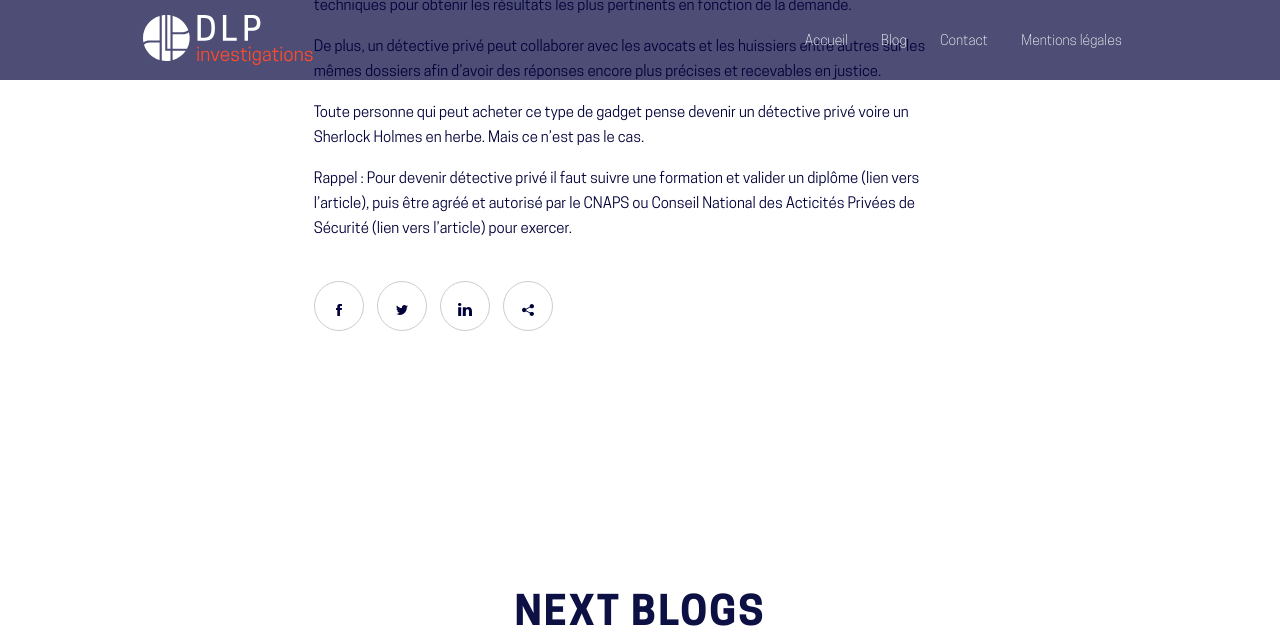
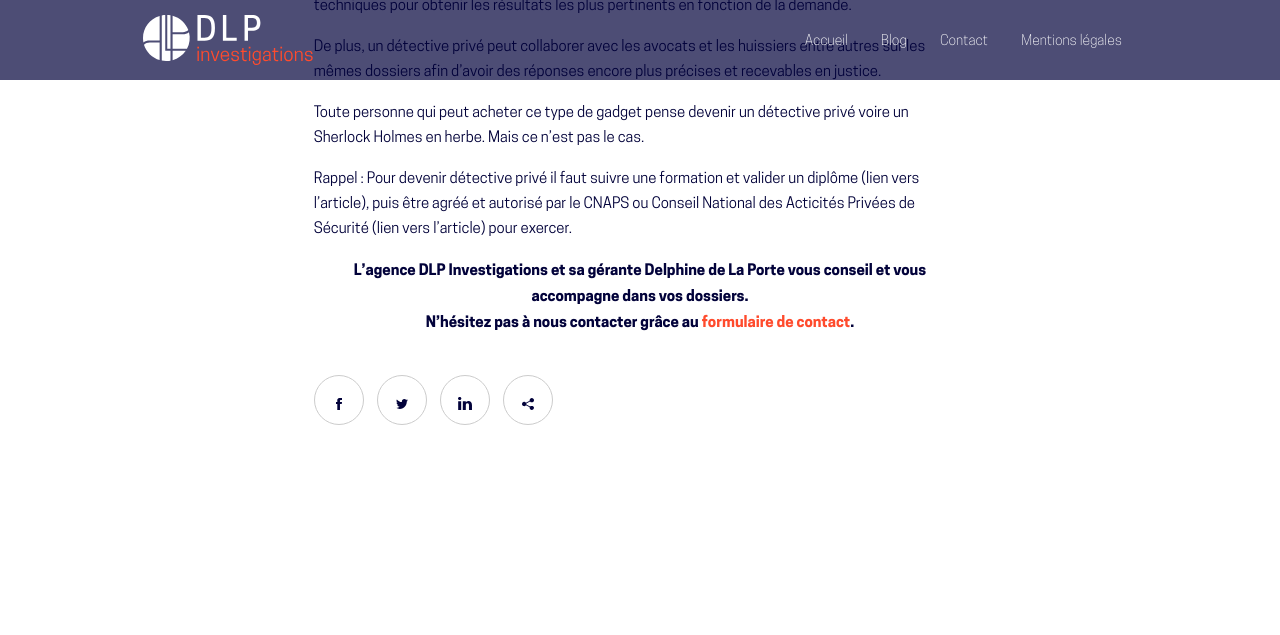
Before and after one commit to lobo-studio/dpl_investigation, a Jekyll site: the page built from _posts/2019-01-08-les-gadgets-despion.md, in a window 1280 px wide and 900 px high, scrolled down 1589 px, cut to the strip 0-635 px from the top of the window. Built offline with Jekyll 4.4.1, drawn with Linux system fonts in a browser that asks for light colours; nearby versions of some CDN libraries; some of the changed lines change nothing that is shown.

Commit message:
Updated '_posts/2019-01-08-les-gadgets-despion.md' via CloudCannon

```diff
--- a/_posts/2019-01-08-les-gadgets-despion.md
+++ b/_posts/2019-01-08-les-gadgets-despion.md
@@ -5,46 +5,49 @@
 permalink: '/blog/:title'
 ---
 
-Qui n’a pas vu dans les films et séries ou lu dans les romans, les gadgets qu’utilisent certains détectives dont l’un des plus connus est bien sûr, l’Inspecteur Gadgets.
+Qui n’a pas vu dans les films et s&eacute;ries ou lu dans les romans, les gadgets qu’utilisent certains d&eacute;tectives dont l’un des plus connus est bien s&ucirc;r, l’Inspecteur Gadgets.
 
-**Régulièrement, les personnes me demandent si l’agence DLP Investigations en utilisent durant ses enquêtes et filatures. La réponse est non.**
+**R&eacute;guli&egrave;rement, les personnes me demandent si l’agence DLP Investigations en utilisent durant ses enqu&ecirc;tes et filatures. La r&eacute;ponse est non.**
 
-Certains gadgets sont illégaux et d’autres diminuent fortement la pertinence de notre intervention.
+Certains gadgets sont ill&eacute;gaux et d’autres diminuent fortement la pertinence de notre intervention.
 
-### Les gadgets à la place du détective privé
+### Les gadgets &agrave; la place du d&eacute;tective priv&eacute;
 
-Aujourd’hui, grâce à des sites internet, toute personne peut acheter des gadgets à des prix abordables.
+Aujourd’hui, gr&acirc;ce &agrave; des sites internet, toute personne peut acheter des gadgets &agrave; des prix abordables.
 
 Nous pouvons citer plusieurs exemples :
 
-* Les caméras espionnes dans les montres, les clés de voitures, les stylos, les lunettes, etc.
-* Les micros espions dans les miroirs, les clés, les bips, etc.
+* Les cam&eacute;ras espionnes dans les montres, les cl&eacute;s de voitures, les stylos, les lunettes, etc.
+* Les micros espions dans les miroirs, les cl&eacute;s, les bips, etc.
 * …
 
 ![](/assets/img/Micro espion.jpg)
 
-Il existe même des gadgets pour détecter les possibles micros et caméras installés dans le lieu où vous êtes.
+Il existe m&ecirc;me des gadgets pour d&eacute;tecter les possibles micros et cam&eacute;ras install&eacute;s dans le lieu o&ugrave; vous &ecirc;tes.
 
-Les trouver est extrêmement simple, les acheter ne coûte rien, la réception est rapide et les utiliser est enfantin. Alors pourquoi s’en priver ?
+Les trouver est extr&ecirc;mement simple, les acheter ne co&ucirc;te rien, la r&eacute;ception est rapide et les utiliser est enfantin. Alors pourquoi s’en priver ?
 
-Cependant, il y a des réglementations françaises et européennes qu’il faut prendre en compte et respecter. D’où le bien-fondé de faire appel à un détective privé, un avocat ou à un huissier pour avoir des conseils avisés.
+Cependant, il y a des r&eacute;glementations fran&ccedil;aises et europ&eacute;ennes qu’il faut prendre en compte et respecter. D’o&ugrave; le bien-fond&eacute; de faire appel &agrave; un d&eacute;tective priv&eacute;, un avocat ou &agrave; un huissier pour avoir des conseils avis&eacute;s.
 
-L’exemple le plus illustratif est la balise pour géolocaliser une voiture.
+L’exemple le plus illustratif est la balise pour g&eacute;olocaliser une voiture.
 
-Dans certains dossiers comme les relations extra-conjugales, le client nous demande si nous pouvons géolocaliser son ou sa conjointe afin de connaître ses déplacements. Mais c’est interdit !
+Dans certains dossiers comme les relations extra-conjugales, le client nous demande si nous pouvons g&eacute;olocaliser son ou sa conjointe afin de conna&icirc;tre ses d&eacute;placements. Mais c’est interdit \!
 
-D’autres clients viennent nous voir et nous disent qu’ils ont déjà acheté une balise sur internet et l’ont déjà posé sur la voiture de leur conjoint(e). Il est de notre conseil de leur dire d’arrêter car cela risque de se retourner contre eux.
+D’autres clients viennent nous voir et nous disent qu’ils ont d&eacute;j&agrave; achet&eacute; une balise sur internet et l’ont d&eacute;j&agrave; pos&eacute; sur la voiture de leur conjoint(e). Il est de notre conseil de leur dire d’arr&ecirc;ter car cela risque de se retourner contre eux.
 
-### L’intérêt d’un détective privé
+### L’int&eacute;r&ecirc;t d’un d&eacute;tective priv&eacute;
 
-Outre le fait que certains gadgets n’ont pas une très grande performance, ni une grande autonomie et que leur utilisation relève plus du loisir, il n’est pas nécessaire d’en avoir pour obtenir des réponses.
+Outre le fait que certains gadgets n’ont pas une tr&egrave;s grande performance, ni une grande autonomie et que leur utilisation rel&egrave;ve plus du loisir, il n’est pas n&eacute;cessaire d’en avoir pour obtenir des r&eacute;ponses.
 
-Les détectives privés sont formés théoriquement et sur le terrain pour répondre aux questions d’un dossier afin de trouver la pièce manquante. Ils n’ont donc par besoin de gadgets pour accomplir leur mission. Cela peut même alterner leur travail.
+Les d&eacute;tectives priv&eacute;s sont form&eacute;s th&eacute;oriquement et sur le terrain pour r&eacute;pondre aux questions d’un dossier afin de trouver la pi&egrave;ce manquante. Ils n’ont donc par besoin de gadgets pour accomplir leur mission. Cela peut m&ecirc;me alterner leur travail.
 
-Un fileur procède à des filatures (lien vers l’article) afin d’observer les faits et gestes d’une personne et de retranscrire objectivement cela dans un rapport de mission très précis. Il a des stratégies, des techniques pour obtenir les résultats les plus pertinents en fonction de la demande.
+Un fileur proc&egrave;de &agrave; des filatures (lien vers l’article) afin d’observer les faits et gestes d’une personne et de retranscrire objectivement cela dans un rapport de mission tr&egrave;s pr&eacute;cis. Il a des strat&eacute;gies, des techniques pour obtenir les r&eacute;sultats les plus pertinents en fonction de la demande.
 
-De plus, un détective privé peut collaborer avec les avocats et les huissiers entre autres sur les mêmes dossiers afin d’avoir des réponses encore plus précises et recevables en justice.
+De plus, un d&eacute;tective priv&eacute; peut collaborer avec les avocats et les huissiers entre autres sur les m&ecirc;mes dossiers afin d’avoir des r&eacute;ponses encore plus pr&eacute;cises et recevables en justice.
 
-Toute personne qui peut acheter ce type de gadget pense devenir un détective privé voire un Sherlock Holmes en herbe. Mais ce n’est pas le cas.
+Toute personne qui peut acheter ce type de gadget pense devenir un d&eacute;tective priv&eacute; voire un Sherlock Holmes en herbe. Mais ce n’est pas le cas.
 
-Rappel : Pour devenir détective privé il faut suivre une formation et valider un diplôme (lien vers l’article), puis être agréé et autorisé par le CNAPS ou Conseil National des Acticités Privées de Sécurité (lien vers l’article) pour exercer.
+Rappel : Pour devenir d&eacute;tective priv&eacute; il faut suivre une formation et valider un dipl&ocirc;me (lien vers l’article), puis &ecirc;tre agr&eacute;&eacute; et autoris&eacute; par le CNAPS ou Conseil National des Acticit&eacute;s Priv&eacute;es de S&eacute;curit&eacute; (lien vers l’article) pour exercer.
+
+**L'agence DLP Investigations et sa g&eacute;rante Delphine de La Porte vous conseil et vous accompagne dans vos dossiers.**<br>**N'h&eacute;sitez pas &agrave; nous contacter gr&acirc;ce au&nbsp;[formulaire de contact](https://dlp-investigations.fr/#contact).**
+{: .center-this-text}
```
